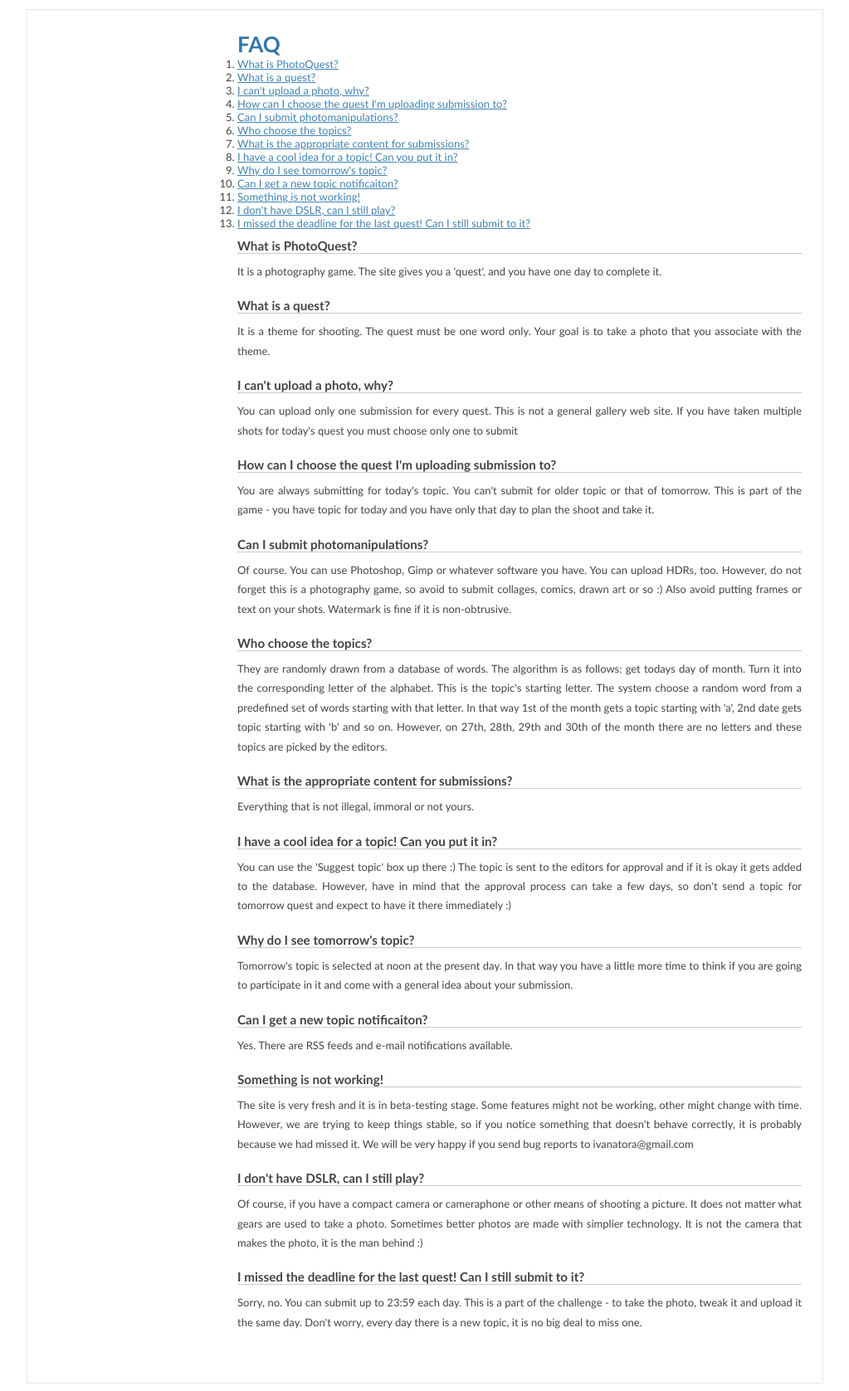
After one commit to ivanatora/pq, a PHP site: template application/views/faq/index.php in a window 1280 px wide. The commit adds this page. Shown: the part 201-1878 px from the top of the page at 83% size, without its empty margins (128-1151 px from the left). Run offline with PHP 8.4, Linux system fonts and the light colour scheme; the template is opened without the code that fills it, so the values that code supplies are empty.

Commit message:
list quests, users; display gallery by quest, user; faq; finishing alpha version

```diff
--- a/application/core/MY_Controller.php
+++ b/application/core/MY_Controller.php
@@ -56,7 +56,7 @@
 
     public function secure() {
         if ($this->member_id == 0){
-            redirect(site_url());
+            redirect(site_url().'member/login');
         }
     }
 }
--- /dev/null
+++ b/application/views/faq/index.php
@@ -0,0 +1,91 @@
+<div id="content">
+    <div class="post">
+        <h2>FAQ</h2>
+        <ol>
+        <li><a href='#faq1'>What is PhotoQuest?</a></li>
+        <li><a href='#faq2'>What is a quest?</a></li>
+        <li><a href='#faq3'>I can't upload a photo, why?</a></li>
+        <li><a href='#faq4'>How can I choose the quest I'm uploading submission to?</a></li>
+        <li><a href='#faq5'>Can I submit photomanipulations?</a></li>
+        <li><a href='#faq6'>Who choose the topics?</a></li>
+        <li><a href='#faq7'>What is the appropriate content for submissions?</a></li>
+        <li><a href='#faq8'>I have a cool idea for a topic! Can you put it in?</a></li>
+        <li><a href='#faq9'>Why do I see tomorrow's topic?</a></li>
+        <li><a href='#faq10'>Can I get a new topic notificaiton?</a></li>
+        <li><a href='#faq11'>Something is not working!</a></li>
+        <li><a href='#faq12'>I don't have DSLR, can I still play?</a></li>
+        <li><a href='#faq13'>I missed the deadline for the last quest! Can I still submit to it?</a></li>
+
+        </ol>
+
+        <h3 id='faq1'>What is PhotoQuest?</h3>
+        <p>It is a photography game. The site gives you a 'quest', and you have
+            one day to complete it.</p>
+
+        <h3 id='faq2'>What is a quest?</h3>
+        <p>It is a theme for shooting. The quest must be one word only. Your goal
+            is to take a photo that you associate with the theme.</p>
+
+        <h3 id='faq3'>I can't upload a photo, why?</h3>
+        <p>You can upload only one submission for every quest. This is not a general
+            gallery web site. If you have taken multiple shots for today's quest
+            you must choose only one to submit</p>
+
+        <h3 id='faq4'>How can I choose the quest I'm uploading submission to?</h3>
+        <p>You are always submitting for today's topic. You can't submit for older
+            topic or that of tomorrow. This is part of the game - you have topic
+            for today and you have only that day to plan the shoot and take it.</p>
+
+        <h3 id='faq5'>Can I submit photomanipulations?</h3>
+        <p>Of course. You can use Photoshop, Gimp or whatever software you have.
+            You can upload HDRs, too. However, do not forget this is a photography
+            game, so avoid to submit collages, comics, drawn art or so :) Also avoid
+            putting frames or text on your shots. Watermark is fine if it is non-obtrusive.</p>
+
+        <h3 id='faq6'>Who choose the topics?</h3>
+        <p>They are randomly drawn from a database of words. The algorithm is as
+            follows: get todays day of month. Turn it into the corresponding letter
+            of the alphabet. This is the topic's starting letter. The system choose
+            a random word from a predefined set of words starting with that letter.
+            In that way 1st of the month gets a topic starting with 'a', 2nd date
+            gets topic starting with 'b' and so on. However, on 27th, 28th, 29th
+            and 30th of the month there are no letters and these topics are picked
+            by the editors.</p>
+
+        <h3 id='faq7'>What is the appropriate content for submissions?</h3>
+        <p>Everything that is not illegal, immoral or not yours.</p>
+
+        <h3 id='faq8'>I have a cool idea for a topic! Can you put it in?</h3>
+        <p>You can use the 'Suggest topic' box up there :) The topic is sent to
+            the editors for approval and if it is okay it gets added to the database.
+            However, have in mind that the approval process can take a few days,
+            so don't send a topic for tomorrow quest and expect to have it there
+            immediately :)</p>
+
+        <h3 id='faq9'>Why do I see tomorrow's topic?</h3>
+        <p>Tomorrow's topic is selected at noon at the present day. In that way
+            you have a little more time to think if you are going to participate
+            in it and come with a general idea about your submission.</p>
+
+        <h3 id='faq10'>Can I get a new topic notificaiton?</h3>
+        <p>Yes. There are RSS feeds and e-mail notifications available.</p>
+
+        <h3 id='faq11'>Something is not working!</h3>
+        <p>The site is very fresh and it is in beta-testing stage. Some features
+            might not be working, other might change with time. However, we are
+            trying to keep things stable, so if you notice something that doesn't
+            behave correctly, it is probably because we had missed it. We will be
+            very happy if you send bug reports to ivanatora@gmail.com</p>
+
+        <h3 id='faq12'>I don't have DSLR, can I still play?</h3>
+        <p>Of course, if you have a compact camera or cameraphone or other means
+            of shooting a picture. It does not matter what gears are used to take
+            a photo. Sometimes better photos are made with simplier technology. It
+            is not the camera that makes the photo, it is the man behind :)</p>
+
+        <h3 id='faq13'>I missed the deadline for the last quest! Can I still submit to it?</h3>
+        <p>Sorry, no. You can submit up to 23:59 each day. This is a part of the
+            challenge - to take the photo, tweak it and upload it the same day. Don't
+            worry, every day there is a new topic, it is no big deal to miss one.</p>
+    </div>
+</div>
--- a/application/views/include/sidebar.php
+++ b/application/views/include/sidebar.php
@@ -2,8 +2,8 @@
             <h2>Menu</h2>
             <ul>
                 <li><a href="/submission/upload">Upload</a></li>
-                <li><a href="/do/quest/viewPreviousQuests">Previous quests</a></li>
-                <li><a href="/do/user/viewListAllUsers">All users</a></li>
+                <li><a href="/gallery/quests">Previous quests</a></li>
+                <li><a href="/member/list_all">All users</a></li>
             </ul>
 
             <!--
--- a/application/views/submission/view.php
+++ b/application/views/submission/view.php
@@ -7,7 +7,7 @@
         <a href='/gallery/page/1/quest/<?=$oPhoto->qpt_topic;?>/<?=$oPhoto->q_id;?>'><i><?=$oPhoto->qpt_topic;?></i></a> |
         <?= date("d.m.Y", strtotime($oPhoto->p_date)); ?>
         <? if (isset ($iMemberId) && $oPhoto->u_id == $iMemberId): ?>
-            <a href='#' id='delete_photo' photo_id='<?=$oPhoto.p_id;?>'>
+            <a href='#' id='delete_photo' photo_id='<?=$oPhoto->p_id;?>'>
                 <img src='/images/delete-16.png' />
             </a>
         <? endif;?>
```
Also changed, not shown: application/controllers/faq.php (added, +10 -0 lines), application/controllers/gallery.php (+24 -1 lines), application/controllers/member.php (+9 -0 lines), application/controllers/welcome.php (deleted, +0 -27 lines), application/models/gallery_model.php (+9 -1 lines), application/models/member_model.php (+9 -0 lines), application/models/quest_model.php (+12 -0 lines), application/views/gallery/quests.php (added, +18 -0 lines), application/views/gallery/view.php (+4 -6 lines), application/views/member/list_all.php (added, +14 -0 lines).
